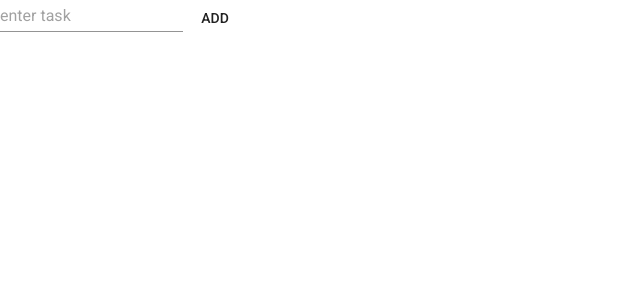
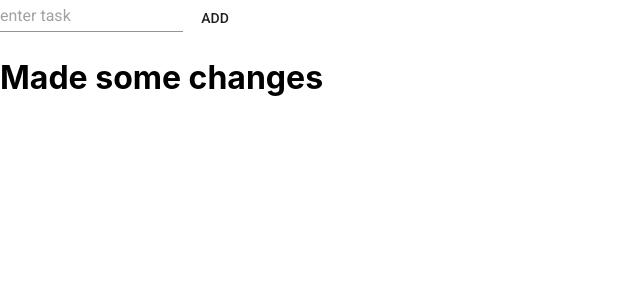
Before and after one commit to eqram/ReactBasictoAdvanced, a React (Create React App) app: page / in a window 1280 px wide. Shown: the top 300 px of the page, without its empty margins (0-640 px from the left). Built offline with nearby package versions, Linux system fonts and the light colour scheme.

Commit message:
On branch master Your branch is up to date with 'origin/master'.

```diff
--- a/src/App.js
+++ b/src/App.js
@@ -55,9 +55,9 @@ class App extends Component {
             <Button name='btnDel' onClick={()=>{ this.deleteClick(item.id) }} > Delete </Button>
             </div>)}
         </div>
-
-
-
+        <h1>
+          Made some changes
+        </h1>
       </div>
     );
   }
```
